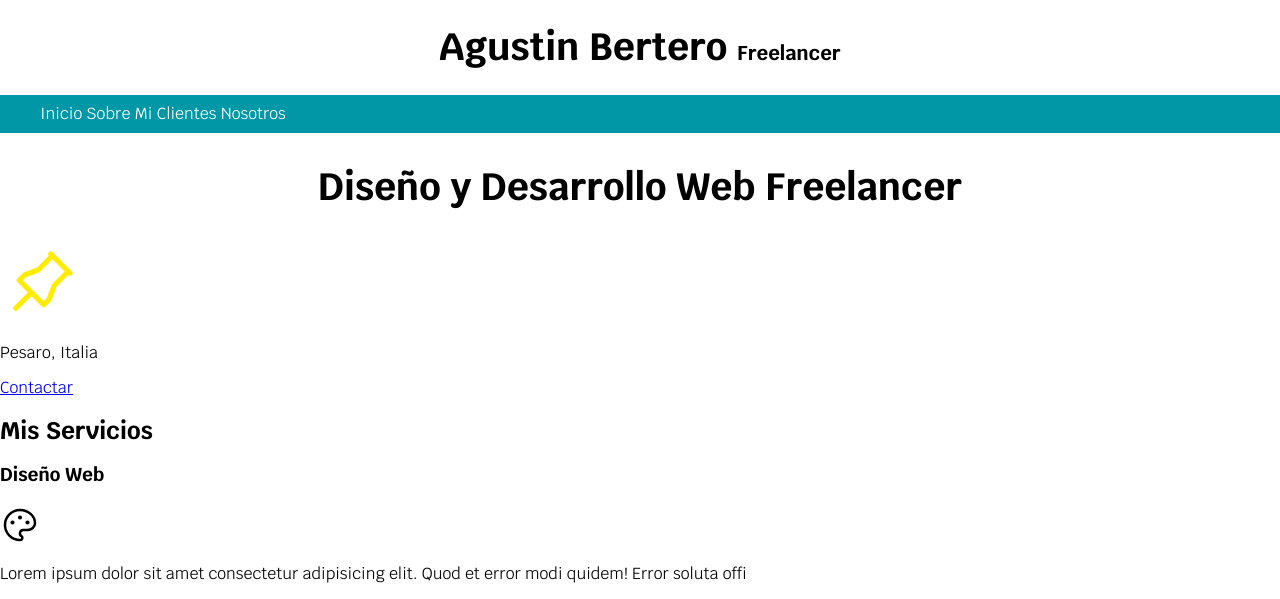
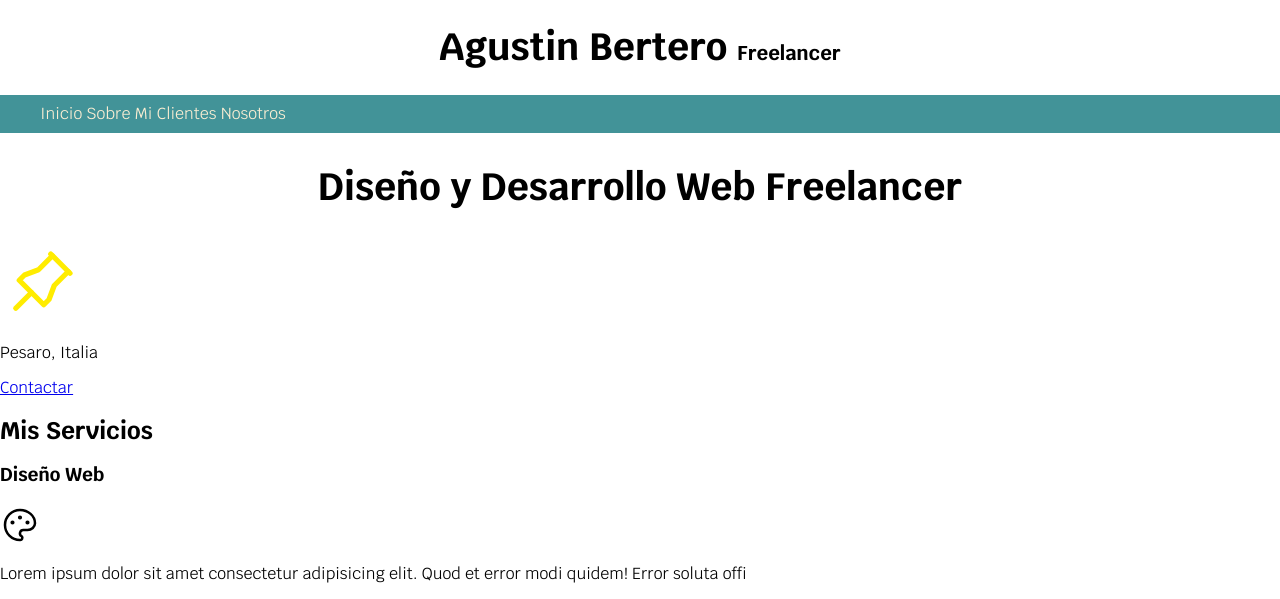
Before and after one commit to AgustinBertero/Presentation-Agustin-Bertero-Developer, a plain HTML site: page index.html in a window 1280 px wide. Shown: the top 599 px of the page. Drawn offline with Linux system fonts and the light colour scheme.

Commit message:
Change color palette

```diff
--- a/css/style.css
+++ b/css/style.css
@@ -1,9 +1,10 @@
 :root{
-    --blanco:#ffffff;
-    --oscuro:#212121;
-    --primario:#ffc107;
-    --secundario:#0097a7;
-    --gris:#757575;
+    --blanco:#fbeed3;
+    --oscuro:#6b5d4d;
+    --primario:#b0a18f;
+    --secundario:#429398;
+    --gris:#dfcdb4;
+    --grisClaro:#6b5d4d
 
 }
 
```
